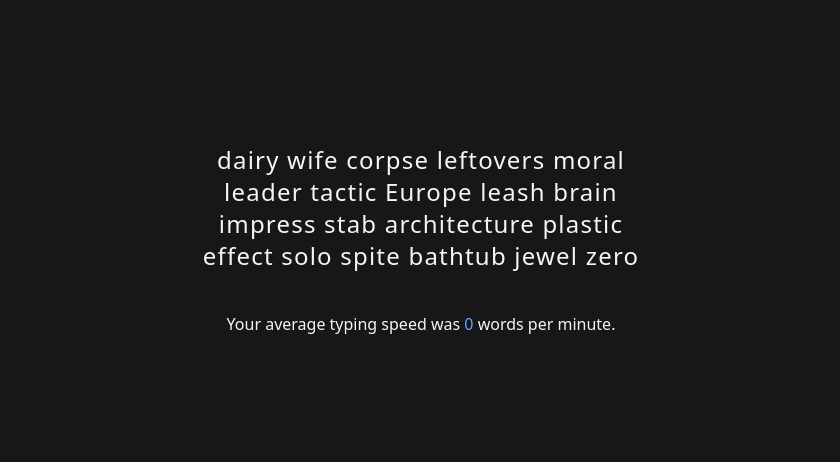
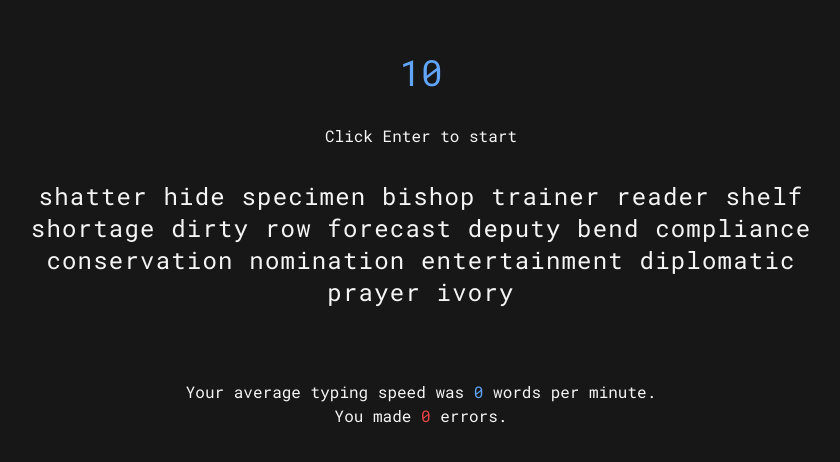
Before and after one commit to emiacerbi/typeblitz, a Next.js app: page / in a window 1280 px wide. Shown: the part 160-622 px from the top of the page, without its empty margins (219-1059 px from the left). Built offline with nearby package versions, Linux system fonts and the light colour scheme.

Commit message:
countdown feature

```diff
--- a/src/components/UserInput.tsx
+++ b/src/components/UserInput.tsx
@@ -1,33 +1,39 @@
-import { FC, useEffect, useState } from 'react';
+import { AVERAGE_WORD_LENGTH, TIME_IN_MINUTES } from '@/constants';
+import { useCountdown } from '@/hooks/useCountdown';
+import { getErrors } from '@/utils/getErrors';
+import { FC, useEffect, useRef, useState } from 'react';
 
-const TIME_IN_SECONDS = 1000;
-const TIMER = 20 * TIME_IN_SECONDS;
-const TIME_IN_MINUTES = TIMER / 1000 / 60;
-const AVERAGE_WORD_LENGTH = 5;
+type Props = {
+  arrayOfWords: string[];
+};
 
-const UserInput: FC = () => {
+const UserInput: FC<Props> = ({ arrayOfWords }) => {
   const [userInput, setUserInput] = useState('');
-
-  // const [started, setStarted] = useState(false);
-  // const [finished, setFinished] = useState(false);
-  // const [finishedWords, setFinishedWords] = useState<string[]>([]);
-
-  const rawParagraph =
-    'dairy wife corpse leftovers moral leader tactic Europe leash brain impress stab architecture plastic effect solo spite bathtub jewel zero';
-
-  const arrayOfWords = rawParagraph.split('');
+  const { count, startCounting, isCounting } = useCountdown(10);
+  const isCountingRef = useRef(isCounting);
+  isCountingRef.current = isCounting;
 
   useEffect(() => {
     window.addEventListener('keydown', handleKeyDown);
 
-    // cleanup this component
     return () => {
       window.removeEventListener('keydown', handleKeyDown);
     };
+
+    // eslint-disable-next-line react-hooks/exhaustive-deps
   }, []);
 
+  const handleStart = () => {
+    startCounting();
+  };
+
   const handleKeyDown = (e: KeyboardEvent) => {
-    const skipKeys = ['Shift', 'Alt', 'Control'];
+    if (e.key === 'Enter') {
+      handleStart();
+    }
+
+    if (!isCountingRef.current) return;
+    const skipKeys = ['Enter', 'Shift', 'Alt', 'Control', 'Escape'];
 
     if (skipKeys.includes(e.key)) return;
 
@@ -47,8 +53,13 @@
     TIME_IN_MINUTES
   ).toFixed();
 
+  const errors = getErrors(userInput, arrayOfWords);
+
   return (
-    <div className="max-w-[30rem] text-center">
+    <div className="flex w-full max-w-[50rem] flex-col gap-8 text-center">
+      <div className="text-4xl text-blue-400">{count}</div>
+      {!isCounting && <p>Click Enter to start</p>}
+
       <div className="text-2xl">
         {arrayOfWords.map((letter, idx) => {
           let letterStyle = 'relative tracking-wider ';
@@ -68,7 +79,10 @@
           if (idx === userInput.length && letter !== ' ') {
             return (
               <span
-                className={`${letterStyle} animation underline-offset-2`}
+                className={`${letterStyle} ${
+                  // eslint-disable-next-line @typescript-eslint/restrict-template-expressions
+                  isCountingRef.current && `animation underline-offset-2`
+                } `}
                 key={idx}
               >
                 {letter}
@@ -82,17 +96,6 @@
             </span>
           );
         })}
-
-        {/* {!started && (
-          <div className="flex">
-            <button
-              className="mx-auto mt-10 rounded-md bg-blue-500 p-2"
-              // onClick={handleStart}
-            >
-              Click here to start!
-            </button>
-          </div>
-        )} */}
       </div>
 
       <div className="mt-10 text-center">
@@ -100,9 +103,9 @@
           Your average typing speed was{' '}
           <span className="text-blue-400">{netWpm}</span> words per minute.
         </p>
-        {/* <p>
+        <p>
           You made <span className="text-red-500">{errors}</span> errors.
-        </p> */}
+        </p>
       </div>
     </div>
   );
--- a/src/constants.ts
+++ b/src/constants.ts
@@ -50,3 +50,8 @@
   'dirty',
   'arise',
 ];
+
+export const TIME_IN_SECONDS = 1000;
+export const TIMER = 30 * TIME_IN_SECONDS;
+export const TIME_IN_MINUTES = TIMER / 1000 / 60;
+export const AVERAGE_WORD_LENGTH = 5;
--- /dev/null
+++ b/src/hooks/useCountdown.tsx
@@ -0,0 +1,29 @@
+import { useEffect, useState } from 'react';
+
+const useCountdown = (time: number) => {
+  const [count, setCount] = useState(time);
+  const [isCounting, setIsCounting] = useState(false);
+
+  const startCounting = () => {
+    setIsCounting(true);
+  };
+
+  useEffect(() => {
+    if (isCounting) {
+      const interval = setInterval(() => {
+        setCount((prevCount) => prevCount - 1);
+      }, 1000);
+
+      if (count === 0) {
+        clearInterval(interval);
+        setIsCounting(false);
+      }
+
+      return () => clearInterval(interval);
+    }
+  }, [count, isCounting]);
+
+  return { count, startCounting, isCounting };
+};
+
+export { useCountdown };
--- a/src/pages/_app.tsx
+++ b/src/pages/_app.tsx
@@ -1,6 +1,19 @@
-import '@/styles/globals.css'
-import type { AppProps } from 'next/app'
+import '@/styles/globals.css';
+import type { AppProps } from 'next/app';
+
+import { Roboto_Mono } from 'next/font/google';
+
+const roboto = Roboto_Mono({ subsets: ['latin'] });
 
 export default function App({ Component, pageProps }: AppProps) {
-  return <Component {...pageProps} />
+  return (
+    <>
+      <style jsx global>{`
+        html {
+          font-family: ${roboto.style.fontFamily};
+        }
+      `}</style>
+      <Component {...pageProps} />
+    </>
+  );
 }
--- a/src/pages/index.tsx
+++ b/src/pages/index.tsx
@@ -1,7 +1,12 @@
 import UserInput from '@/components/UserInput';
+import { WORDS } from '@/constants';
+import { shuffledArray } from '@/utils/shuffleArray';
+import { InferGetStaticPropsType } from 'next';
 import Head from 'next/head';
 
-export default function Home() {
+export default function Home({
+  arrayOfWords,
+}: InferGetStaticPropsType<typeof getStaticProps>) {
   return (
     <>
       <Head>
@@ -11,8 +16,17 @@
         <link rel="icon" href="/favicon.ico" />
       </Head>
       <main className="grid min-h-screen place-content-center bg-neutral-900 text-neutral-100">
-        <UserInput />
+        <UserInput arrayOfWords={arrayOfWords} />
       </main>
     </>
   );
 }
+
+export const getStaticProps = () => {
+  const rawParagraph = shuffledArray(WORDS);
+  const arrayOfWords = rawParagraph.slice(0, 20).join(' ').split('');
+
+  return {
+    props: { arrayOfWords },
+  };
+};
--- /dev/null
+++ b/src/utils/getErrors.ts
@@ -0,0 +1,9 @@
+export const getErrors = (userInput: string, arrayOfWords: string[]) => {
+  return userInput.split('').reduce((acc, el, idx) => {
+    if (el !== arrayOfWords[idx]) {
+      acc++;
+    }
+
+    return acc;
+  }, 0);
+};
--- /dev/null
+++ b/src/utils/shuffleArray.ts
@@ -0,0 +1,3 @@
+export const shuffledArray = (array: string[]) => {
+  return array.sort(() => 0.5 - Math.random());
+};
```
Also changed, not shown: tsconfig.json (+7 -1 lines).
